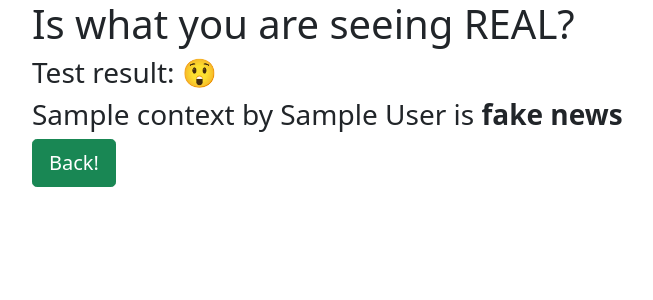
After one commit to vicw0ng-hk/fake-real-news, a Flask app: template app/templates/result.html in a window 1280 px wide. The commit adds this page. Shown: the top 300 px of the page, without its empty margins (50-703 px from the left). Run offline with Flask 2, Linux system fonts and the light colour scheme; the template is opened without the code that fills it: most values are stand-ins (such as "Sample title", 1, 10 or a date in 2020); some libraries are stand-ins or nearby versions.

Commit message:
Built basic app

```diff
--- a/app/app.py
+++ b/app/app.py
@@ -1,10 +1,24 @@
-from flask import Flask, render_template
+from flask import Flask, render_template, request, redirect
+from flask_wtf.csrf import CSRFProtect
+import os
 
+SECRET_KEY = os.urandom(32)
 app = Flask(__name__)
+app.config['SECRET_KEY'] = SECRET_KEY
+csrf = CSRFProtect(app)
 
 @app.route('/')
 def index():
     return render_template('index.html')
 
+@app.route('/result/', methods=['POST'])
+def result():
+    url = request.form['url']
+    title = request.form['title']
+    authors = request.form['authors']
+    content = request.form['content']
+    context = {'url': url, 'title': title, 'authors': authors, 'content': content}
+    return render_template('result.html', context=context)
+
 if __name__ == "__main__":
     app.run(debug=True)
--- /dev/null
+++ b/app/templates/result.html
@@ -0,0 +1,33 @@
+<!DOCTYPE html>
+<html>
+    <head>
+        <meta charset="utf-8">
+        <meta name="viewport" content="width=device-width, initial-scale=1">
+        <title>Test Result</title>
+        <link href="https://cdn.jsdelivr.net/npm/bootstrap@5.0.0-beta3/dist/css/bootstrap.min.css" rel="stylesheet" integrity="sha384-eOJMYsd53ii+scO/bJGFsiCZc+5NDVN2yr8+0RDqr0Ql0h+rP48ckxlpbzKgwra6" crossorigin="anonymous">
+        <script src="https://cdn.jsdelivr.net/npm/bootstrap@5.0.0-beta3/dist/js/bootstrap.bundle.min.js" integrity="sha384-JEW9xMcG8R+pH31jmWH6WWP0WintQrMb4s7ZOdauHnUtxwoG2vI5DkLtS3qm9Ekf" crossorigin="anonymous"></script>
+    </head>
+
+    <body>
+        <div class="container-xl">
+            <h1>Is what you are seeing REAL?</h1>
+            <h3>Test result: &#x1F632;</h3>
+            <h3>
+                {% if context.title %}
+                    {{ context.title }}
+                {% endif %}
+                {% if context.authors and context.title %}
+                    by
+                {% endif %}
+                {% if context.authors %}
+                    {{ context.authors }}
+                {% endif %}
+                {% if context.authors or context.title %}
+                    is
+                {% endif %}
+                <strong>fake news</strong>
+            </h3>
+            <a href="/" class="btn btn-success btn-lg">Back!</a>
+        </div>
+    </body>
+</html>
```
Also changed, not shown: app/templates/index.html (+70 -1 lines).
